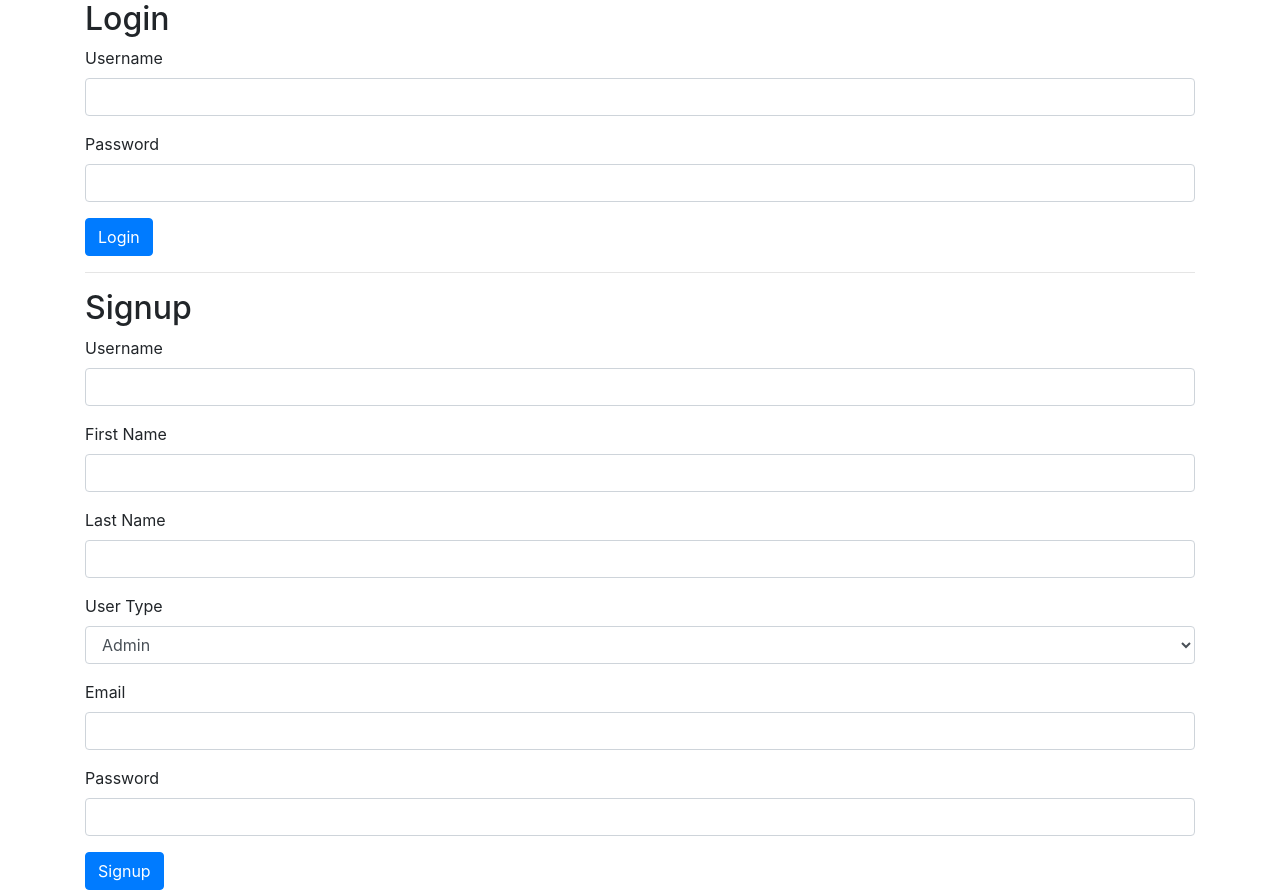
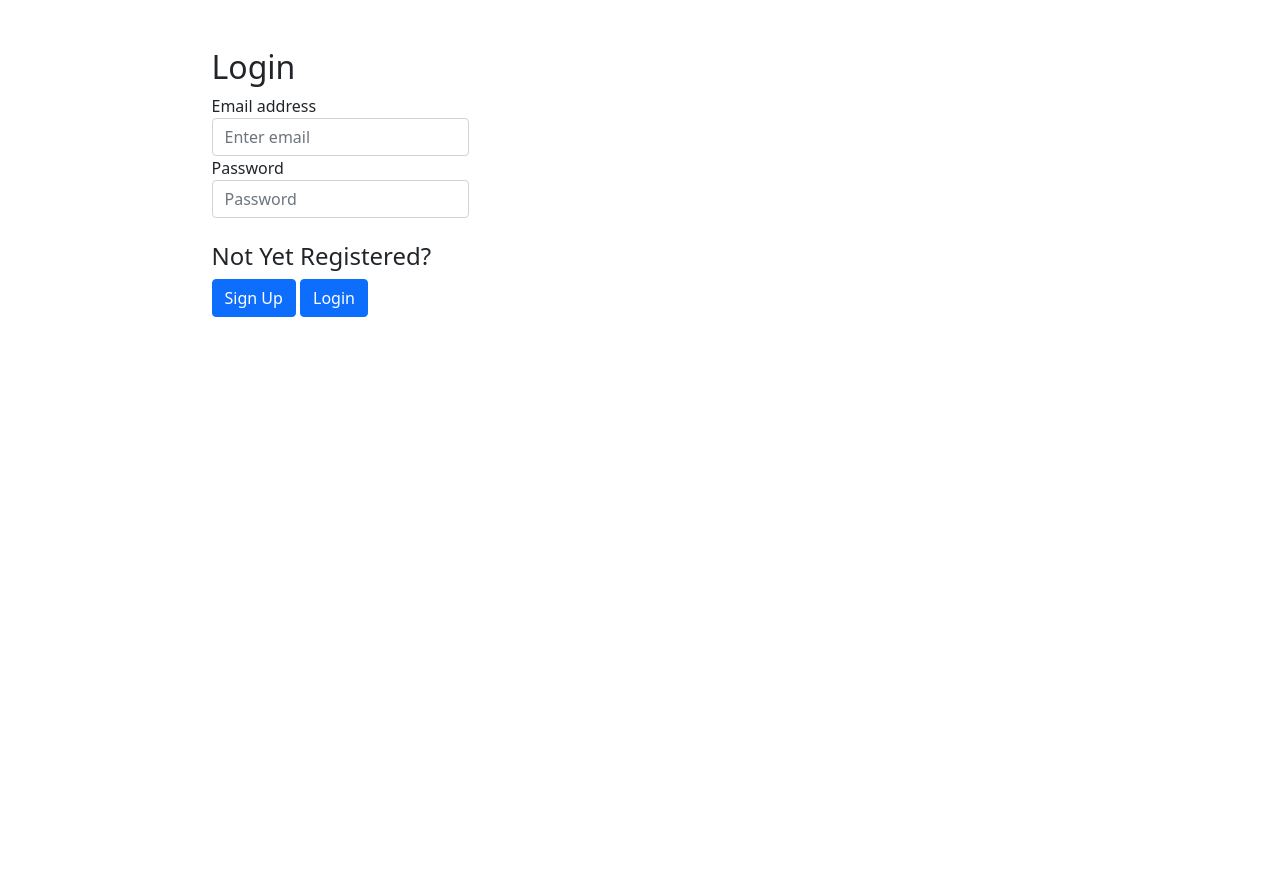
Before and after one commit to nzommmo/Hosy-Sasa, a PHP site: page /Templates/login.php in a window 1280 px wide. After the commit the page ends 317 px from the top, so only its background shows below. Run offline with PHP 8.4, Linux system fonts and the light colour scheme.

Commit message:
Fixed Session Variable

```diff
--- a/v1/Templates/login.php
+++ b/v1/Templates/login.php
@@ -1,72 +1,61 @@
 <?php
-// Include database connection
-include_once 'config.php';
+error_reporting(E_ALL);
+ini_set('display_errors', 1);
 
-// Start PHP session
-session_start();
+include_once 'config.php'; // Include the database configuration file
 
-// Check if form is submitted
-if ($_SERVER["REQUEST_METHOD"] == "POST") {
-    // Check if login form is submitted
+// Login user
+session_start(); // Start session if not already started
+
 if (isset($_POST['login'])) {
-        // Get username and password from form
-        $username = $_POST['username'];
+    $email = $_POST['email'];
     $password = $_POST['password'];
-        $user_id = $_POST['user_id'];
 
-        // Query to check if user exists
-        $sql = "SELECT * FROM users WHERE username = '$username' AND password_hash = '$password'";
-        $result = mysqli_query($conn, $sql);
+    $sql = "SELECT * FROM users WHERE email='$email'";
+    $result = $conn->query($sql);
 
-        // Check if query executed successfully and if user exists
-        if ($result && mysqli_num_rows($result) > 0) {
-            // Fetch user details
-            $user = mysqli_fetch_assoc($result);
+    if ($result->num_rows > 0) {
+        $row = $result->fetch_assoc();
+        if (password_verify($password, $row['password_hash'])) {
+            if ($row['user_type'] == 'Admin') { // Check if user is admin
+                $_SESSION['user_id'] = $row['user_id']; // Store user ID in session
+                echo "Login successful";
 
-            // Set session variables
-            $_SESSION['user_id'] = $user['user_id'];
-            $_SESSION['username'] = $user['username'];
-            $_SESSION['user_type'] = $user['user_type'];
+                // Redirect to admin panel after successful login
+                header("Location: adminpanel.php");
+                exit(); // Exit to prevent further execution
+            } elseif ($row['user_type'] == 'Patient') { // Check if user is patient
+                $_SESSION['user_id'] = $row['user_id']; // Store user ID in session
+                echo "Login successful";
 
-            // Check user type and redirect accordingly
-            if ($user['user_type'] == 'Admin') {
-                header("Location: admin_dashboard.php");
-            } elseif ($user['user_type'] == 'Doctor') {
-                header("Location: doctor_dashboard.php");
-            } elseif ($user['user_type'] == 'Patient') {
+                // Redirect to patient dashboard after successful login
                 header("Location: ../Templates/Patients/patient_dashboard.php");
+                exit(); // Exit to prevent further execution
             }
-            exit();
         } else {
-            // User not found, display error message
-            $login_error = "Invalid username or password.";
+            echo "Invalid email or password";
         }
-    } elseif (isset($_POST['signup'])) { // Check if signup form is submitted
-        // Get form data
-        $username = $_POST['username'];
-        $password = $_POST['password'];
-        $email = $_POST['email'];
-        $first_name = $_POST['first_name'];
-        $last_name = $_POST['last_name'];
-        $user_type = $_POST['user_type'];
-
-        // Query to insert user into database
-        $sql = "INSERT INTO users (username, password_hash, email, first_name, last_name, user_type) VALUES ('$username', '$password', '$email', '$first_name', '$last_name', '$user_type')";
-
-        // Execute query
-        if (mysqli_query($conn, $sql)) {
-            // User successfully added, redirect to login page
-            header("Location: login.php");
-            exit();
     } else {
-            // Error in adding user
-            $signup_error = "Error: " . $sql . "<br>" . mysqli_error($conn);
-        }
+        echo "Email not found";
     }
 }
 
-// Close database connection
-mysqli_close($conn);
+// Signup user
+if (isset($_POST['register'])) { // Changed 'signup' to 'register'
+    $firstname = $_POST['firstname']; // Changed 'first_name' to 'firstname'
+    $lastname = $_POST['lastname']; // Changed 'last_name' to 'lastname'
+    $user_type = $_POST['user_type'];
+    $email = $_POST['email'];
+    $password = password_hash($_POST['password'], PASSWORD_DEFAULT);
+
+    $sql = "INSERT INTO users (first_name, last_name, user_type, email, password_hash) VALUES ('$firstname', '$lastname', '$user_type', '$email', '$password')";
+
+    if ($conn->query($sql) === TRUE) {
+        echo "Signup successful";
+    } else {
+        echo "Error: " . $sql . "<br>" . $conn->error;
+    }
+}
 ?>
 
 <!DOCTYPE html>
@@ -74,59 +63,85 @@ mysqli_close($conn);
 <head>
     <meta charset="UTF-8">
     <meta name="viewport" content="width=device-width, initial-scale=1.0">
-    <title>Login/Signup</title>
-    <link href="https://stackpath.bootstrapcdn.com/bootstrap/4.5.2/css/bootstrap.min.css" rel="stylesheet">
+    <link rel="stylesheet" href="../Static/student_dashboard.css">
+    <link href="https://cdn.jsdelivr.net/npm/bootstrap@5.1.3/dist/css/bootstrap.min.css" rel="stylesheet">
+    <title>Login</title>
+    <style>
+        .form-container {
+            margin-right: 30px; /* Adjust as needed */
+        }
+        #signupform {
+            display: none; /* Hide the signup form initially */
+        }
+    </style>
 </head>
-<body>
-    <div class="container">
+<body id="loginpage">
+    <div class="container" id="formcontent">
+        <div class="row mt-5" id="formholder">
+            <div class="col-md-6 d-flex justify-content-center align-items-center" id="log">
+                <!-- Login Form -->
+                <div class="form-container" id="loginform">
                     <h2>Login</h2>
-        <form method="POST" action="<?php echo $_SERVER['PHP_SELF']; ?>">
+                    <form method="POST" action="<?php echo htmlspecialchars($_SERVER["PHP_SELF"]); ?>">
                         <div class="form-group">
-                <label for="username">Username</label>
-                <input type="text" class="form-control" id="username" name="username" required>
+                            <label for="loginEmail">Email address</label>
+                            <input type="email" class="form-control" id="loginEmail" name="email" aria-describedby="emailHelp" placeholder="Enter email" value="">
                         </div>
                         <div class="form-group">
-                <label for="password">Password</label>
-                <input type="password" class="form-control" id="password" name="password" required>
+                            <label for="loginPassword">Password</label>
+                            <input type="password" class="form-control" id="loginPassword" name="password" placeholder="Password" value="">
+                        </div> <br>
+                        <h4 id="not">Not Yet Registered? </h4>
+                        <button type="button" class="btn btn-primary" id="showSignup">Sign Up</button>
+                        <button type="submit" class="btn btn-primary" name="login" id="loginbtnm">Login</button>
+                    </form>
                 </div>
-            <button type="submit" class="btn btn-primary" name="login">Login</button>
-            <?php if (isset($login_error)) { echo "<p class='text-danger'>$login_error</p>"; } ?>
-        </form>
-        <hr>
-        <h2>Signup</h2>
-        <form method="POST" action="<?php echo $_SERVER['PHP_SELF']; ?>">
+            </div>
+            <div class="col-md-6 d-flex justify-content-center align-items-center">
+<!-- Signup Form -->
+<div class="form-container" id="signupform">
+    <h2>Sign Up</h2>
+    <form method="POST" action="<?php echo htmlspecialchars($_SERVER["PHP_SELF"]); ?>">
         <div class="form-group">
-                <label for="username">Username</label>
-                <input type="text" class="form-control" id="username" name="username" required>
-            </div>
-
-            <div class="form-group">
-                <label for="first_name">First Name</label>
-                <input type="text" class="form-control" id="first_name" name="first_name" required>
+            <label for="signupName">First Name</label>
+            <input type="text" class="form-control" id="signupName" name="firstname" placeholder="Enter First Name" value="">
         </div>
         <div class="form-group">
-                <label for="last_name">Last Name</label>
-                <input type="text" class="form-control" id="last_name" name="last_name" required>
+            <label for="signupName">Last Name</label>
+            <input type="text" class="form-control" id="signupName" name="lastname" placeholder="Enter Last Name" value="">
         </div>
         <div class="form-group">
-                <label for="user_type">User Type</label>
-                <select class="form-control" id="user_type" name="user_type">
+            <label for="signupEmail">Email address</label>
+            <input type="email" class="form-control" id="signupEmail" name="email" aria-describedby="emailHelp" placeholder="Enter email" value="">
+        </div>
+        <div class="form-group">
+            <label for="signupPassword">Password</label>
+            <input type="password" class="form-control" id="signupPassword" name="password" placeholder="Password" value="">
+        </div>
+        <div class="form-group">
+            <label for="userType">User Type</label>
+            <select class="form-control" id="userType" name="user_type">
                 <option value="Admin">Admin</option>
                 <option value="Doctor">Doctor</option>
                 <option value="Patient">Patient</option>
             </select>
         </div>
-            <div class="form-group">
-                <label for="email">Email</label>
-                <input type="email" class="form-control" id="email" name="email" required>
-            </div>
-            <div class="form-group">
-                <label for="password">Password</label>
-                <input type="password" class="form-control" id="password" name="password" required>
-            </div>
-            <button type="submit" class="btn btn-primary" name="signup">Signup</button>
-            <?php if (isset($signup_error)) { echo "<p class='text-danger'>$signup_error</p>"; } ?>
+        <button type="submit" class="btn btn-primary" name="register" id="signupbtn">Sign Up</button><br>
+        <p>or</p>
+        <button type="submit" class="btn btn-primary" name="register" id="showLogin">Login</button>
     </form>
 </div>
+    <script src="https://cdn.jsdelivr.net/npm/bootstrap@5.1.3/dist/js/bootstrap.bundle.min.js" integrity="sha384-ka7Sk0Gln4gmtz2MlQnikT1wXgYsOg+OMhuP+IlRH9sENBO0LRn5q+8nbTov4+1p" crossorigin="anonymous"></script>
+    <script>
+        document.getElementById('showSignup').addEventListener('click', function() {
+            document.getElementById('signupform').style.display = 'block'; // Display the signup form
+            document.getElementById('loginform').style.display = 'none'; // Hide the login form
+        });
+        document.getElementById('showLogin').addEventListener('click', function() {
+            document.getElementById('signupform').style.display = 'none'; // Display the signup form
+            document.getElementById('loginform').style.display = 'block'; // Hide the login form
+        });
+
+    </script>
 </body>
 </html>
```
Also changed, not shown: v1/Templates/Patients/patient_dashboard.php (+43 -14 lines). Lines whose indentation alone changed are shown as unchanged.
